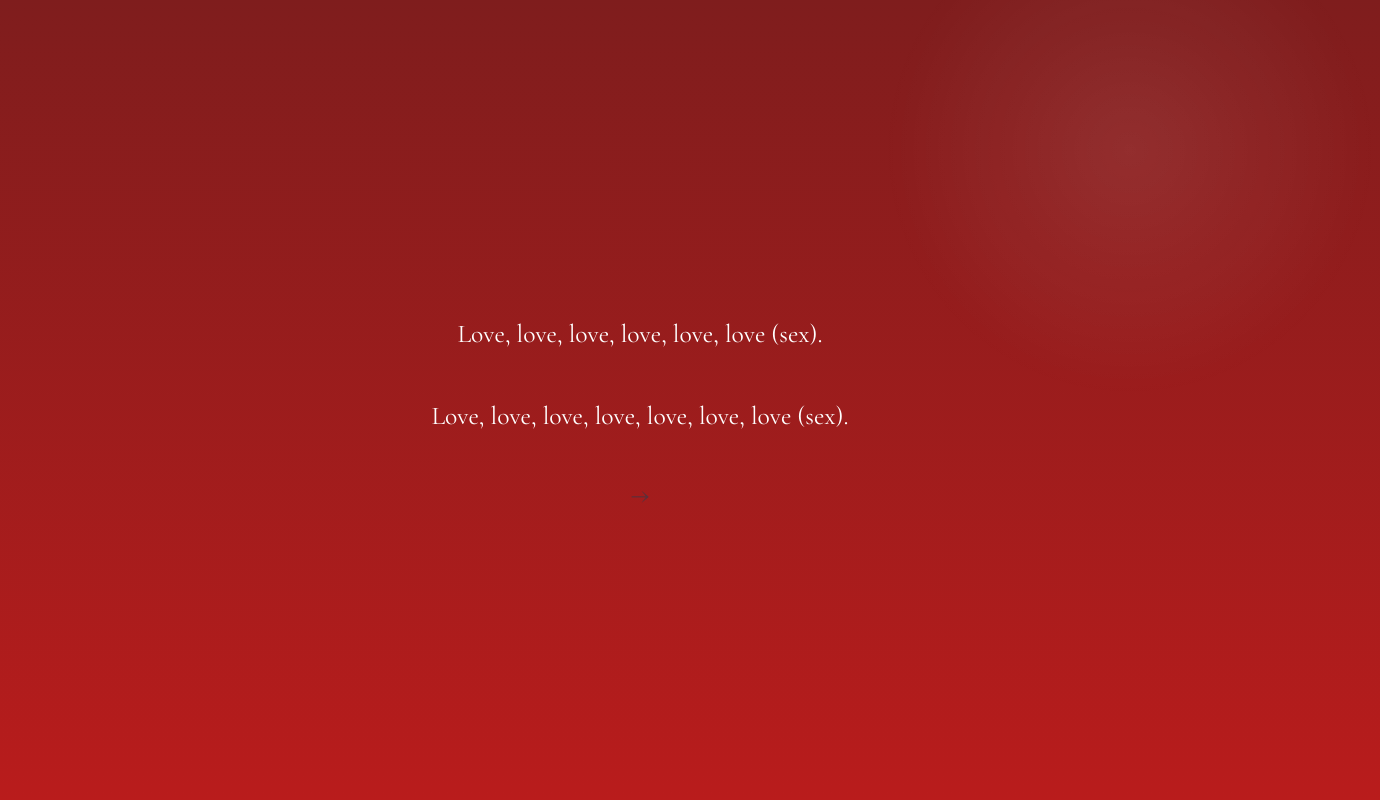
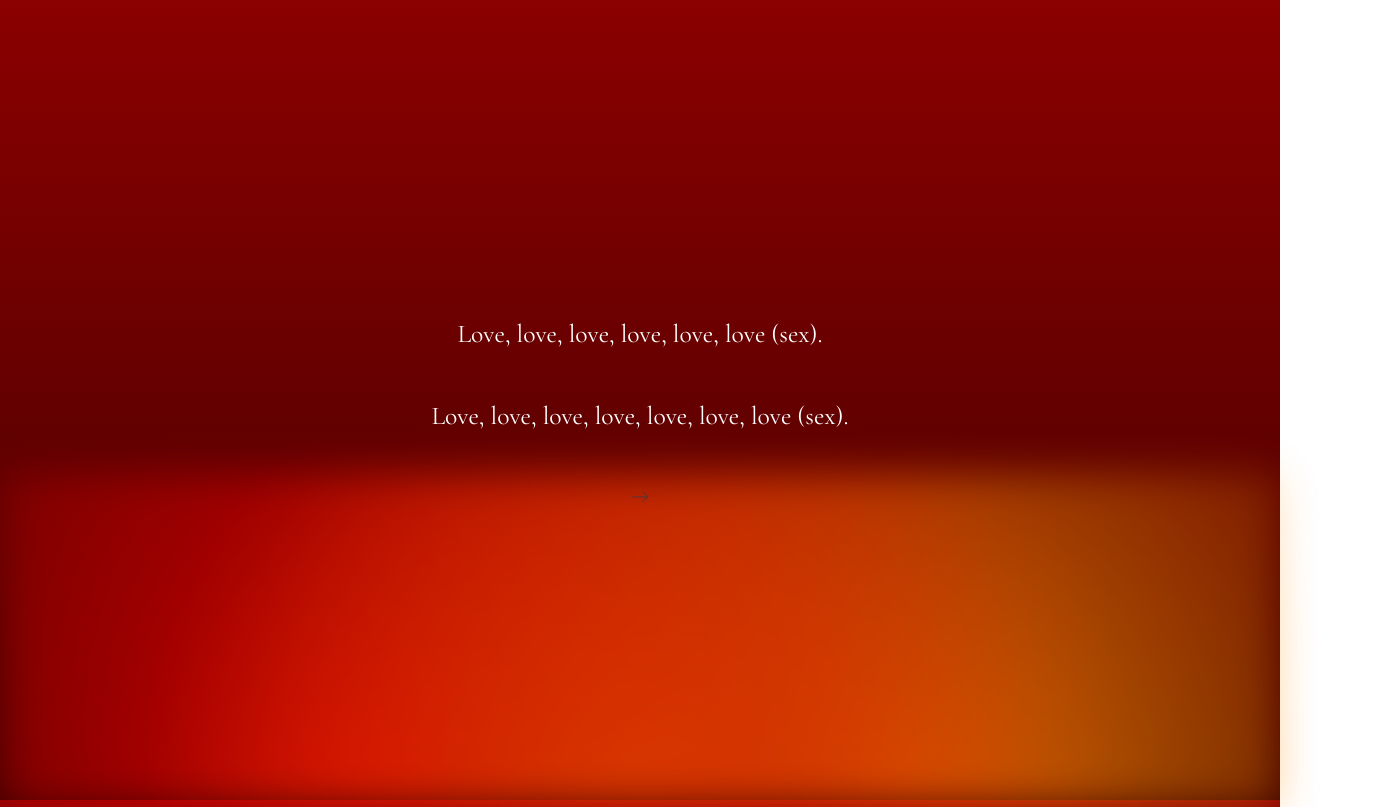
Before and after one commit to aliagavaleria21-a11y/Congratulations-, a plain HTML site: page rojo.html in a window 1280 px wide. Shown: the whole page, 1380 px wide, since content can reach past the window. Drawn offline with nearby package versions, Linux system fonts and the light colour scheme.

Commit message:
Update rojo.html

```diff
--- a/rojo.html
+++ b/rojo.html
@@ -4,28 +4,41 @@
 <meta charset="UTF-8">
 <title>Rojo</title>
 <link rel="stylesheet" href="style.css">
+
 <style>
 body {
-  background: linear-gradient(to bottom, #7f1d1d, #b91c1c);
-  color: #fff;
+  margin: 0;
+  background: linear-gradient(to top, #3f0000, #8b0000);
+  color: white;
+  overflow: hidden;
 }
 
-/* detalle sutil */
-body::after {
-  content: "";
+/* FUEGO */
+.fire {
   position: absolute;
-  width: 500px;
-  height: 500px;
-  background: radial-gradient(circle, rgba(255,255,255,0.08), transparent 70%);
-  top: -100px;
-  right: -100px;
+  bottom: 0;
+  width: 100%;
+  height: 40%;
+  background: radial-gradient(circle at 50% 100%, #ff4500, transparent 70%),
+              radial-gradient(circle at 30% 100%, #ff0000, transparent 70%),
+              radial-gradient(circle at 70% 100%, #ff8c00, transparent 70%);
+  animation: flames 3s infinite alternate ease-in-out;
+  filter: blur(20px);
+  opacity: 0.8;
+}
+
+@keyframes flames {
+  0% { transform: scaleY(1); }
+  100% { transform: scaleY(1.2); }
 }
 </style>
 </head>
+
 <body>
 
+<div class="fire"></div>
+
 <div class="container fade">
-
 <p>
 Love, love, love, love, love, love (sex).
 <br><br>
@@ -33,7 +46,6 @@ Love, love, love, love, love, love, love (sex).
 </p>
 
 <a href="naranja.html" class="nav">→</a>
-
 </div>
 
 </body>
```
